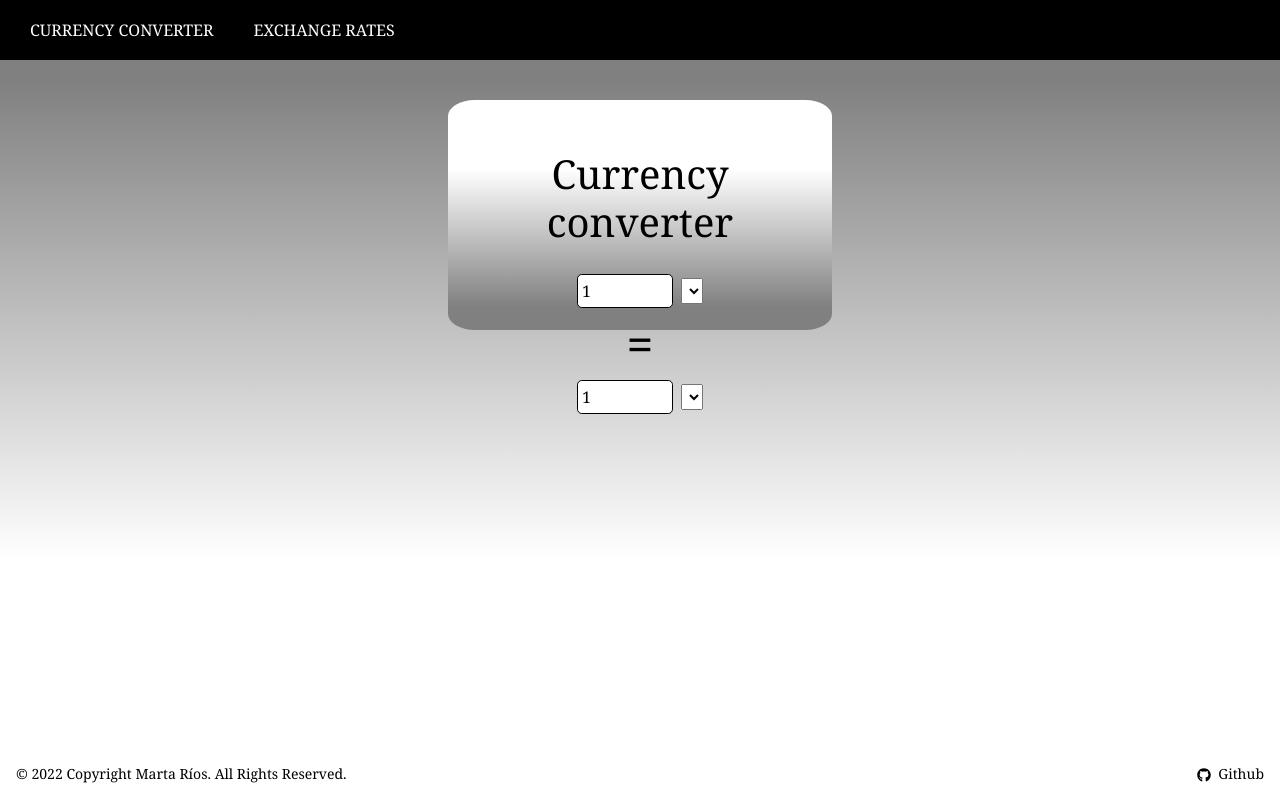
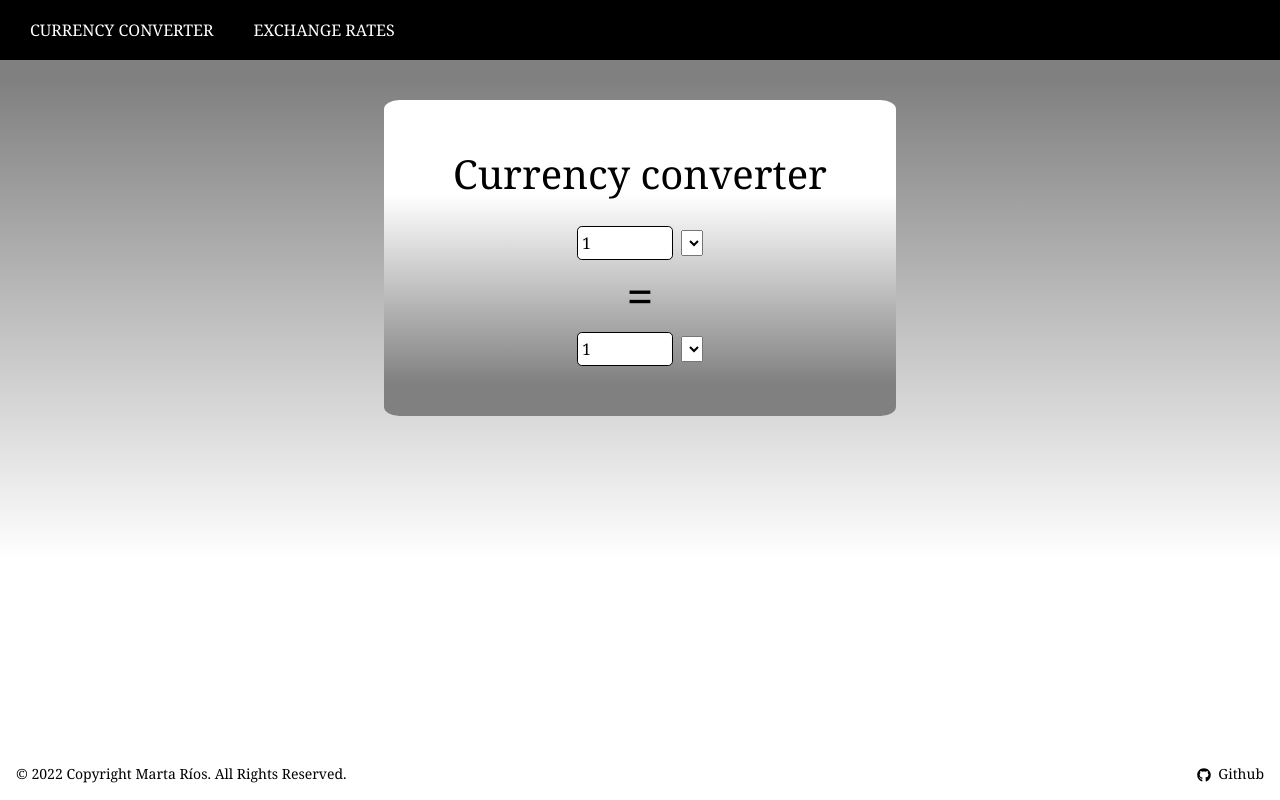
Before and after one commit to marta-rr/exchange-rates, a React (Create React App) app: page / in a window 1280 px wide. Built offline with nearby package versions, Linux system fonts and the light colour scheme; no server answers.

Commit message:
Currency Converter media updated

```diff
--- a/src/App.css
+++ b/src/App.css
@@ -59,7 +59,7 @@ html, body{
   gray 100%);
   width: 60vw;
   height: 40vw;
-  border-radius:7%;
+  border-radius:3%;
   height:100%;
 }
 
@@ -166,7 +166,6 @@ select{
 
 @media only screen and (min-width:1200px){
   .container-fluid{
-    width: 30vw;
-    height: 18vw;
+    width: 40vw;
   }
 }
```
